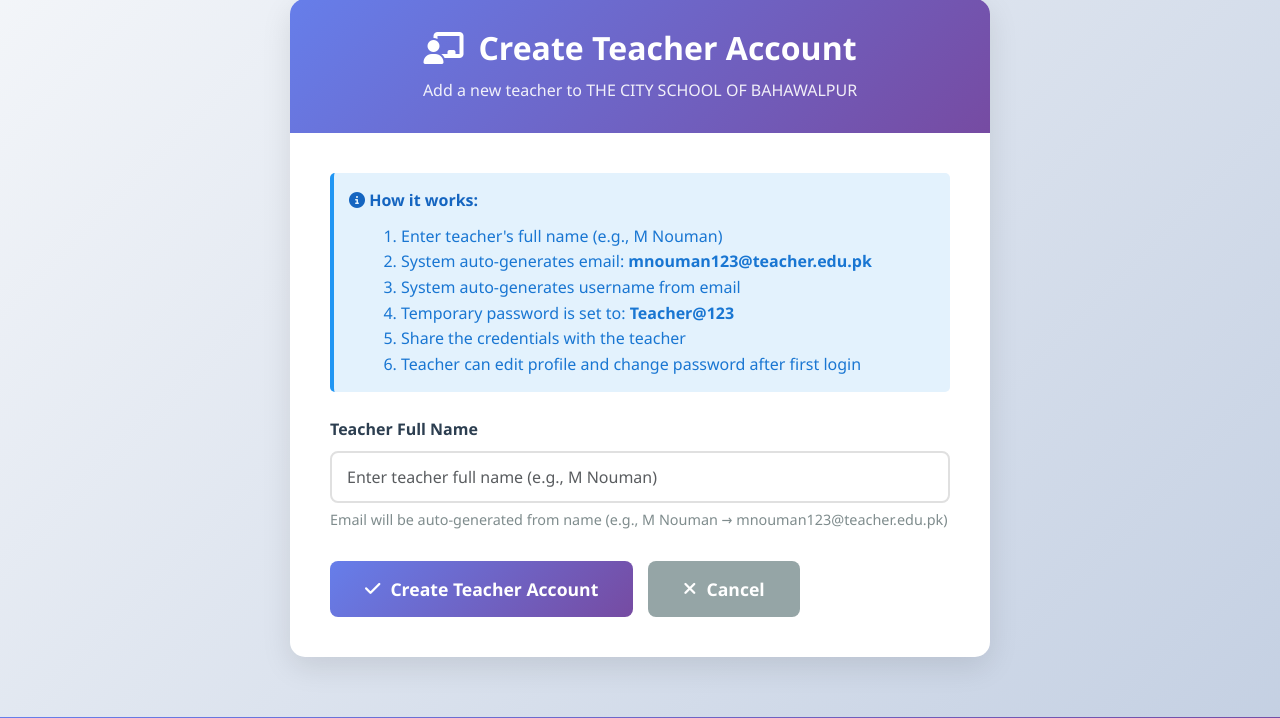
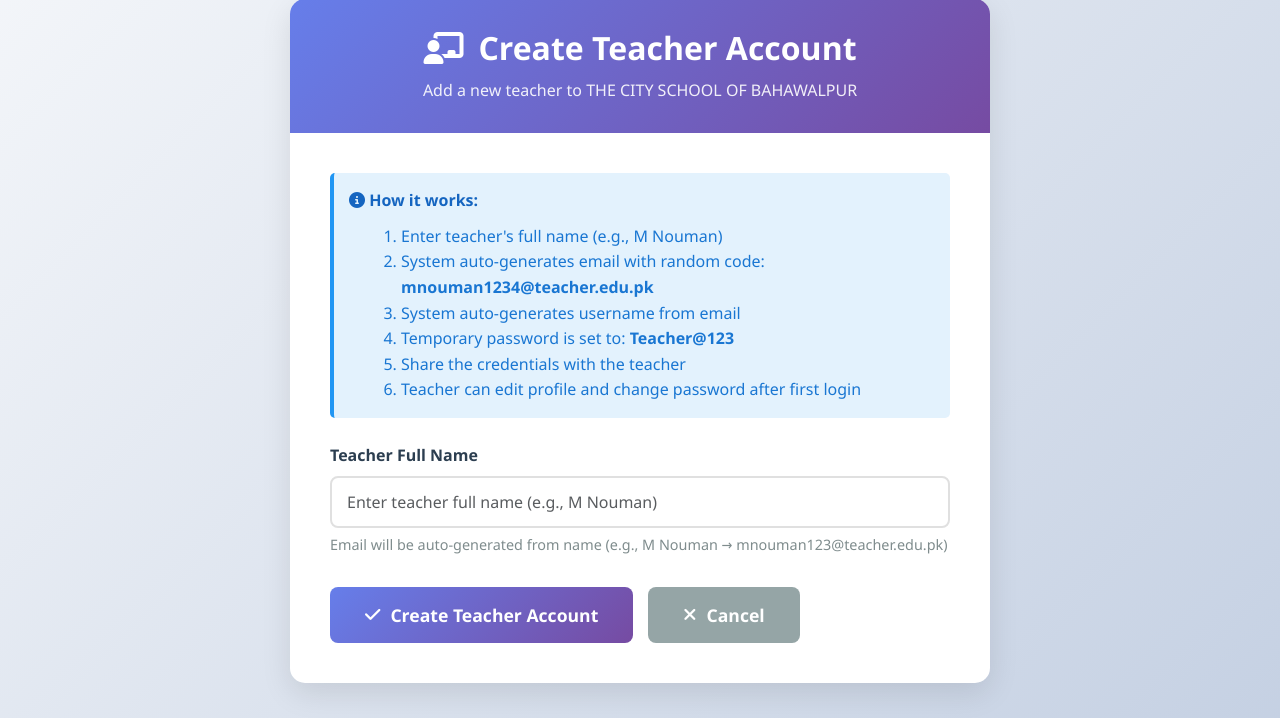
Before and after one commit to MuhammadMoueen/school-app, a Django app: page /panel/teachers/create/ in a window 1280 px wide. Shown: the part 105-823 px from the top of the page. Run offline with Django 5.2, Linux system fonts and the light colour scheme; a user stored in the database is signed in; tables that the repository leaves empty hold one stand-in row (values such as "Sample post"); grey boxes marked "Sample" are stand-in pictures.

Commit message:
Add live email preview and random code generation for student/teacher emails

```diff
--- a/school_management/main/forms.py
+++ b/school_management/main/forms.py
@@ -6,6 +6,7 @@ from .models import User, PreassignedEmail, Course, Enrollment, Transcript, Mark
 from django.utils import timezone
 import csv
 import io
+import random
 
 
 class TeacherSignupForm(UserCreationForm):
@@ -346,15 +347,15 @@ class AdminCreateStudentForm(forms.ModelForm):
             first_letter = name_parts[0][0].lower()
             last_name = name_parts[-1].lower()  # Use last part as last name
 
-        # Generate base email: {first_letter}{last_name}123@school.edu.pk
-        base_email = f"{first_letter}{last_name}123@school.edu.pk"
+        # Generate base email with random 4-digit code
+        random_code = random.randint(1000, 9999)
+        base_email = f"{first_letter}{last_name}{random_code}@school.edu.pk"
         email = base_email
-        counter = 1
 
-        # Ensure email is unique
+        # Ensure email is unique - if exists, generate new random code
         while User.objects.filter(email=email).exists():
-            email = f"{first_letter}{last_name}{123 + counter}@school.edu.pk"
-            counter += 1
+            random_code = random.randint(1000, 9999)
+            email = f"{first_letter}{last_name}{random_code}@school.edu.pk"
 
         # Generate username from email
         base_username = email.split('@')[0].lower()
@@ -502,15 +503,15 @@ class AdminCreateTeacherForm(forms.ModelForm):
             first_letter = name_parts[0][0].lower()
             last_name = name_parts[-1].lower()  # Use last part as last name
 
-        # Generate base email: {first_letter}{last_name}123@teacher.edu.pk
-        base_email = f"{first_letter}{last_name}123@teacher.edu.pk"
+        # Generate base email with random 4-digit code
+        random_code = random.randint(1000, 9999)
+        base_email = f"{first_letter}{last_name}{random_code}@teacher.edu.pk"
         email = base_email
-        counter = 1
 
-        # Ensure email is unique
+        # Ensure email is unique - if exists, generate new random code
         while User.objects.filter(email=email).exists():
-            email = f"{first_letter}{last_name}{123 + counter}@teacher.edu.pk"
-            counter += 1
+            random_code = random.randint(1000, 9999)
+            email = f"{first_letter}{last_name}{random_code}@teacher.edu.pk"
 
         # Generate username from email
         base_username = email.split('@')[0].lower()
--- a/school_management/templates/admin/admin_create_teacher.html
+++ b/school_management/templates/admin/admin_create_teacher.html
@@ -22,7 +22,7 @@
             </p>
             <ol style="margin: 10px 0 0 20px; color: #1976d2;">
                 <li>Enter teacher's full name (e.g., M Nouman)</li>
-                <li>System auto-generates email: <strong>mnouman123@teacher.edu.pk</strong></li>
+                <li>System auto-generates email with random code: <strong>mnouman1234@teacher.edu.pk</strong></li>
                 <li>System auto-generates username from email</li>
                 <li>Temporary password is set to: <strong>Teacher@123</strong></li>
                 <li>Share the credentials with the teacher</li>
@@ -42,6 +42,10 @@
             <div class="form-group">
                 <label for="{{ form.full_name.id_for_label }}">{{ form.full_name.label }}</label>
                 {{ form.full_name }}
+                <div id="email-preview" style="margin-top: 10px; padding: 10px; background: #f0f4ff; border-left: 3px solid #667eea; border-radius: 4px; display: none;">
+                    <span style="color: #555; font-size: 0.9rem;">Generated Email: </span>
+                    <strong id="preview-email" style="color: #667eea; font-size: 1rem;"></strong>
+                </div>
                 {% if form.full_name.errors %}
                     <div class="error-message">{{ form.full_name.errors }}</div>
                 {% endif %}
@@ -61,4 +65,38 @@
         </form>
     </div>
 </div>
+
+<script>
+document.addEventListener('DOMContentLoaded', function() {
+    const nameInput = document.getElementById('{{ form.full_name.id_for_label }}');
+    const emailPreview = document.getElementById('email-preview');
+    const previewEmail = document.getElementById('preview-email');
+
+    nameInput.addEventListener('input', function() {
+        const fullName = this.value.trim();
+
+        if (fullName.length > 0) {
+            const nameParts = fullName.split(' ');
+            let firstLetter = '';
+            let lastName = '';
+
+            if (nameParts.length < 2) {
+                firstLetter = nameParts[0][0].toLowerCase();
+                lastName = nameParts[0].toLowerCase();
+            } else {
+                firstLetter = nameParts[0][0].toLowerCase();
+                lastName = nameParts[nameParts.length - 1].toLowerCase();
+            }
+
+            const randomCode = Math.floor(1000 + Math.random() * 9000);
+            const email = `${firstLetter}${lastName}${randomCode}@teacher.edu.pk`;
+
+            previewEmail.textContent = email;
+            emailPreview.style.display = 'block';
+        } else {
+            emailPreview.style.display = 'none';
+        }
+    });
+});
+</script>
 {% endblock %}
```
Also changed, not shown: school_management/templates/admin/admin_create_student.html (+39 -1 lines).
